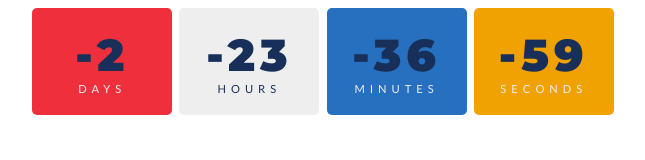
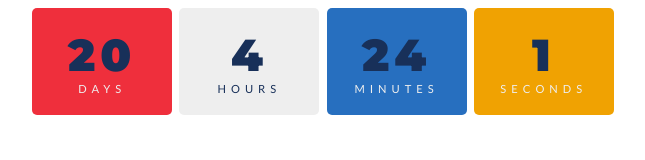
Before and after one commit to Egehan4122/egehan4122.github.io, a plain HTML site: page index.html in a window 1280 px wide. Shown: the whole page, without its empty margins (317-962 px from the left). Drawn offline with Linux system fonts and the light colour scheme.

Commit message:
Update index.html

```diff
--- a/index.html
+++ b/index.html
@@ -103,7 +103,7 @@ body{
 </body>
 <script>
     const year = new Date().getFullYear();
-const myDate = new Date('Jun 4, 2023 09:30:00');
+const myDate = new Date('Jun 26, 2023 12:30:00');
 console.log(myDate);
 
 // countdown
```
